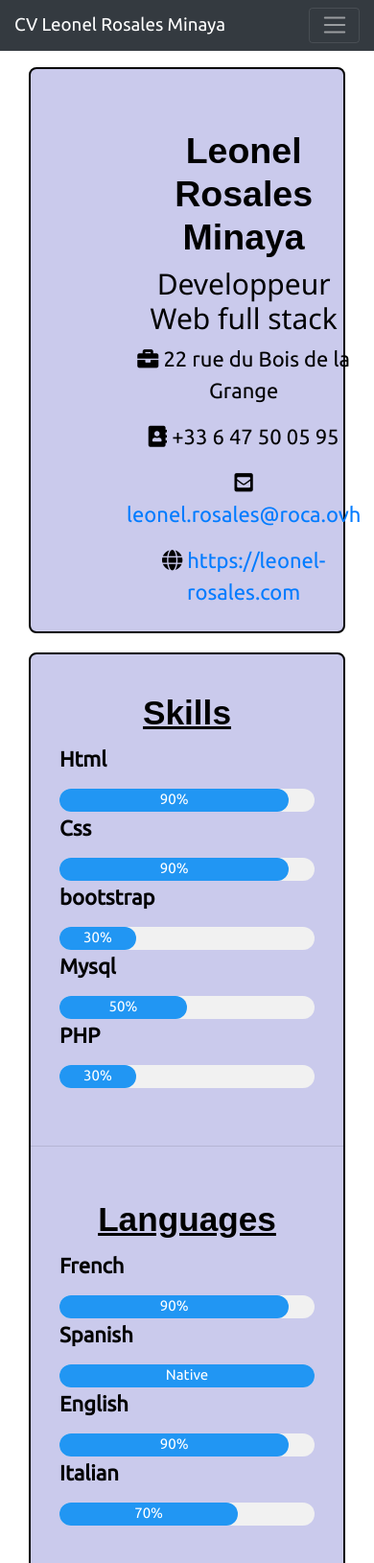
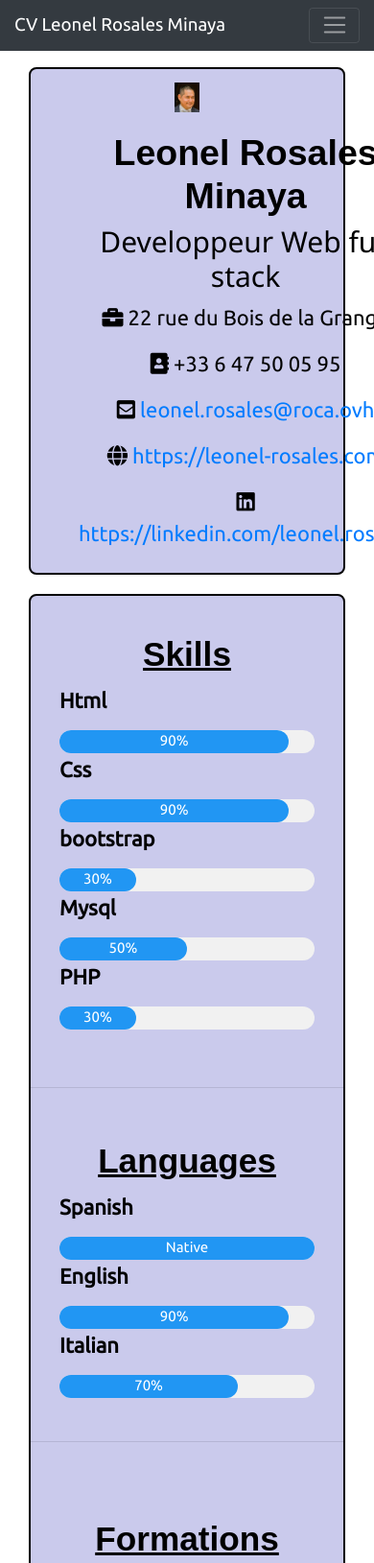
Before and after one commit to leonelrm/cours-HTML-CSS, a plain HTML site: page tp_CV/index.html in a window 390 px wide. Shown: the top 1629 px of the page at 96% size. Drawn offline with nearby package versions, Linux system fonts and the light colour scheme.

Commit message:
update 12

```diff
--- a/tp_CV/index.html
+++ b/tp_CV/index.html
@@ -53,6 +53,7 @@
             <p><i class="fas fa-address-book"></i> +33 6 47 50 05 95</p>
             <p><i class="fas fa-envelope-square"></i><a href="mailto:leonel@rosales@roca.ovh"> leonel.rosales@roca.ovh</a></p>
             <p><i class="fas fa-globe"></i><a href="https://www.j4lcorporation.com/leonel"> https://leonel-rosales.com</a></p>
+            <p><i class="fab fa-linkedin"></i><a href="https://www.linkedin.com/in/leonel-rosales-minaya-64985355/"> https://linkedin.com/leonel.rosales</a></p>
         </div>
     </div>
     <section class="cv" >
@@ -85,10 +86,6 @@
                 <hr>
                 <div class="languages">
                     <h3 w3-ligth>Languages</h3>
-                    <p><b>French</b></p>
-                    <div class="w3-light-grey w3-round-xlarge w3-medium">
-                        <div class="w3-blue w3-center w3-round-xlarge" style="height:24px;width:90%">90%</div>
-                    </div>
                     <p><b>Spanish</b></p>
                     <div class="w3-light-grey w3-round-xlarge w3-medium">
                         <div class="w3-blue w3-center w3-round-xlarge" style="height:24px;width:100%">Native</div>
@@ -192,7 +189,7 @@
                         <div class="row">
                             <div class="col">
                                 <div class="info-header mb-5">
-                                    <h3 class="pb-3"><b>Projects</b></h3>
+                                    <h3 class="pb-3">Projects</h3>
                                     <p class="lead pb-5">
                                         Some smalls web sites projects :
                                     </p>
--- a/tp_CV/styles.css
+++ b/tp_CV/styles.css
@@ -122,21 +122,21 @@ body{
         margin: 10px 50px 10px 100px;
     }
 }
-/*@media screen and (max-width:758px){*/
-/*    .about{*/
-/*        display: block;*/
-/*    }*/
-/*    .form-container .form-group input{*/
-/*        text-align: center;*/
-/*    }*/
-/*    .image{*/
-/*        margin: 10px 150px 10px 150px;*/
-/*        text-align: center;*/
-/*        width: 180px;*/
-/*    }*/
-/*    .information{*/
-/*        !* text-align: center; *!*/
-/*        margin: 10px 50px 10px 50px;*/
+@media screen and (max-width:758px){
+    .about{
+        display: block;
+    }
+    .form-container .form-group input{
+        text-align: center;
+    }
+    .image{
+        margin: 10px 150px 10px 150px;
+        text-align: center;
+        width: 180px;
+    }
+    .information{
+        /* text-align: center; */
+        margin: 10px 50px 10px 50px;
 
-/*    }*/
+    }
 /*}*/
```
